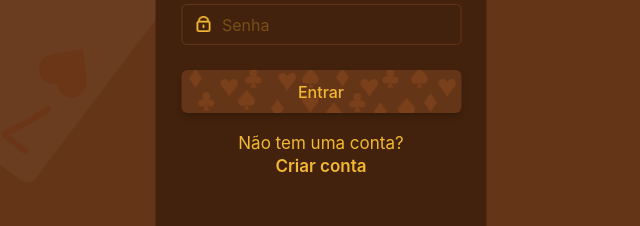
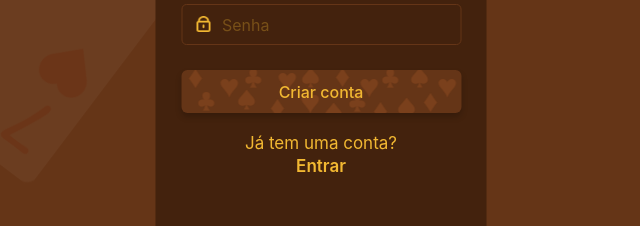
Before and after one commit to trezepim/Projeto-Pessoal-BiscaOnline, a plain HTML site: page criar-conta.html in a window 1280 px wide. Shown: the part 355-581 px from the top of the page, without its empty margins (319-959 px from the left). Drawn offline with Linux system fonts and the light colour scheme; a web font is replaced by a local one.

Commit message:
organização das variáveis

```diff
--- a/criar-conta.html
+++ b/criar-conta.html
@@ -46,13 +46,13 @@
         class="senha-icon-cadastro"
       />
 
+      <!-- Botão criar conta -->
+      <button type="submit" id="criar-conta-button">Criar conta</button>
+
       <!-- Botão entrar -->
-      <button type="submit" id="entrar-button">Entrar</button>
-
-      <!-- Botão criar conta -->
-      <p class="nao-tem-uma-conta">Não tem uma conta?</p>
-      <p id="criar-conta">Criar conta</p>
-      <!-- <a href="???" id="criar-conta">Criar conta</a> -->
+      <p class="nao-tem-uma-conta">Já tem uma conta?</p>
+      <p id="entrar">Entrar</p>
+      <!-- <a href="???" id="criar-conta">Entrar</a> -->
     </div>
   </body>
 </html>
--- a/styles.css
+++ b/styles.css
@@ -368,3 +368,74 @@ body {
   height: 16px;
   flex-shrink: 0;
 }
+
+#criar-conta-button {
+  display: block;
+  position: relative;
+  margin: 0 auto;
+  margin-top: 25px;
+
+  width: 280px;
+  height: 43px;
+  flex-shrink: 0;
+  border-radius: 6px;
+  background: #653517;
+
+  color: #f2b832;
+  text-align: center;
+  font-family: "Inter";
+  font-size: 16px;
+  font-style: normal;
+  font-weight: 550;
+  line-height: normal;
+
+  -webkit-tap-highlight-color: transparent;
+  border: none;
+  box-shadow: 0 4px 6px rgba(0, 0, 0, 0.2);
+  transition: box-shadow 1s ease;
+
+  cursor: pointer;
+  overflow: hidden;
+  z-index: 1;
+}
+
+#criar-conta-button::before {
+  content: "";
+  position: absolute;
+  inset: 0;
+
+  background: url(login-cadastro-imagens/naipes-entrar-button.png);
+
+  z-index: -1;
+  pointer-events: none;
+
+  width: 280px;
+  height: 44px;
+
+  background-size: contain;
+  background-repeat: no-repeat;
+  background-position: center;
+  flex-shrink: 0;
+}
+
+#criar-conta-button:active {
+  outline: none;
+  box-shadow: 20 2px 3px rgba(0, 0, 0, 0.25);
+  background-color: #5a2e15;
+  background-color: inherit;
+}
+
+#entrar {
+  display: block;
+  margin: 0 auto;
+  margin-top: 3px;
+
+  color: #f2b832;
+  text-align: center;
+  font-family: "Inter";
+  font-size: 17px;
+  font-style: normal;
+  font-weight: 600;
+  line-height: normal;
+  text-decoration: none;
+}
```
